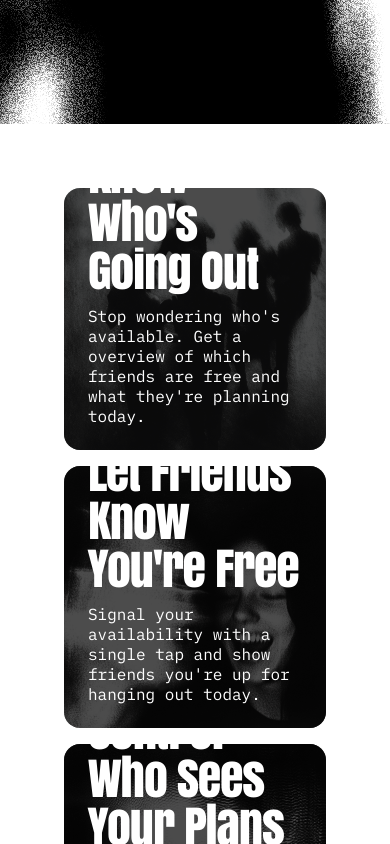
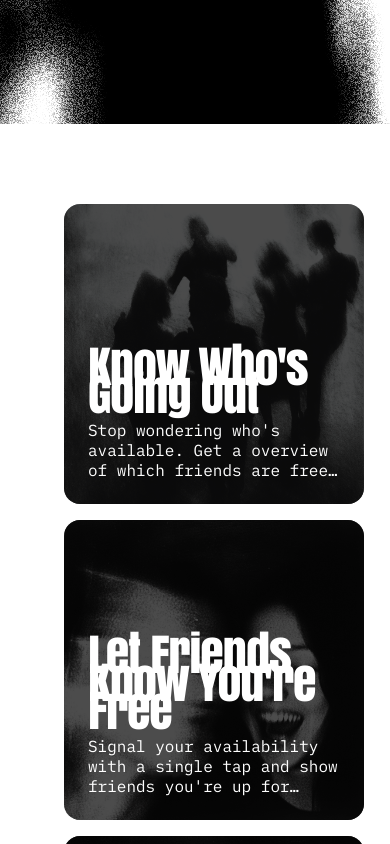
Before and after one commit to wavvapp/wavv-website, a Next.js app: page / in a window 390 px wide. Shown: the part 720-1564 px from the top of the page. Built offline with nearby package versions, Linux system fonts and the light colour scheme.

Commit message:
fix: responsiveness

```diff
--- a/app/components/Download.tsx
+++ b/app/components/Download.tsx
@@ -3,7 +3,7 @@ import Link from "next/link";
 
 export function Download() {
   return (
-    <div className="flex items-center justify-center py-16 bg-black text-white h-screen">
+    <section className="flex items-center justify-center py-16 bg-black text-white h-screen">
       <div className="flex flex-col gap-8 items-center text-center">
         <div className="flex flex-col gap-6 leading-7">
           <h1 className="font-anton text-5xl">Try it out now!</h1>
@@ -41,6 +41,6 @@ export function Download() {
           </Link>
         </div>
       </div>
-    </div>
+    </section>
   );
 }
--- a/app/components/FeatureCard.tsx
+++ b/app/components/FeatureCard.tsx
@@ -11,7 +11,7 @@ interface FeatureCardProps {
 
 const FeatureCard = ({ feature, className }: FeatureCardProps) => (
   <div
-    className={`relative rounded-2xl overflow-hidden transition-transform hover:scale-[1.02] ${className}`}
+    className={`relative rounded-2xl overflow-hidden transition-transform hover:scale-[1.02] min-h-[300px] ${className}`}
   >
     <Image
       src={feature.image}
@@ -20,11 +20,13 @@ const FeatureCard = ({ feature, className }: FeatureCardProps) => (
       fill
     />
     <div className="absolute inset-0 bg-black/70" />
-    <div className="relative h-full p-6 flex flex-col justify-end z-10">
-      <h3 className="text-5xl font-anton font-normal text-white tracking-tight mb-3">
+    <div className="relative h-full p-6 md:p-4 sm:p-3 flex flex-col justify-end z-10">
+      <h3 className="text-5xl md:text-5xl sm:text-3xl font-anton font-normal text-white tracking-tight mb-3 leading-7">
         {feature.title}
       </h3>
-      <p className="text-white font-mono leading-5">{feature.description}</p>
+      <p className="text-white font-mono leading-5 line-clamp-3 sm:line-clamp-2">
+        {feature.description}
+      </p>
     </div>
   </div>
 );
--- a/app/components/features.tsx
+++ b/app/components/features.tsx
@@ -3,7 +3,7 @@ import FeatureCard from "./FeatureCard";
 
 const Features = () => {
   return (
-    <section className="w-full min-h-screen p-16 md:h-screen bg-white flex items-center justify-center">
+    <section className="w-full min-h-screen px-16 py-20 md:h-screen bg-white flex items-center justify-center">
       <div className="grid grid-cols-1 md:grid-cols-2 gap-4 w-full">
         <FeatureCard
           feature={features[0]}
@@ -20,7 +20,7 @@ const Features = () => {
               <FeatureCard
                 key={index + 2}
                 feature={feature}
-                className="aspect-square"
+                className="aspect-square md:aspect-auto md:h-full" // Remove aspect-square on tablet
               />
             ))}
           </div>
--- a/app/components/navigation.tsx
+++ b/app/components/navigation.tsx
@@ -22,7 +22,7 @@ export function Navigation() {
                 {">"}how_it_works
               </Link>
               <Link
-                href="#download_link"
+                href="#download"
                 className="border-transparent text-gray-300 hover:border-gray-300 hover:text-white inline-flex items-center px-1 border-b-2 text-sm font-mono tracking-tight transition-colors"
               >
                 {">"}download
--- a/app/page.tsx
+++ b/app/page.tsx
@@ -16,7 +16,9 @@ export default function Home() {
       <section id="how-it-works">
         <HowItWorks />
       </section>
-      <Download />
+      <section id="download">
+        <Download />
+      </section>
       <Footer />
     </div>
   );
```
